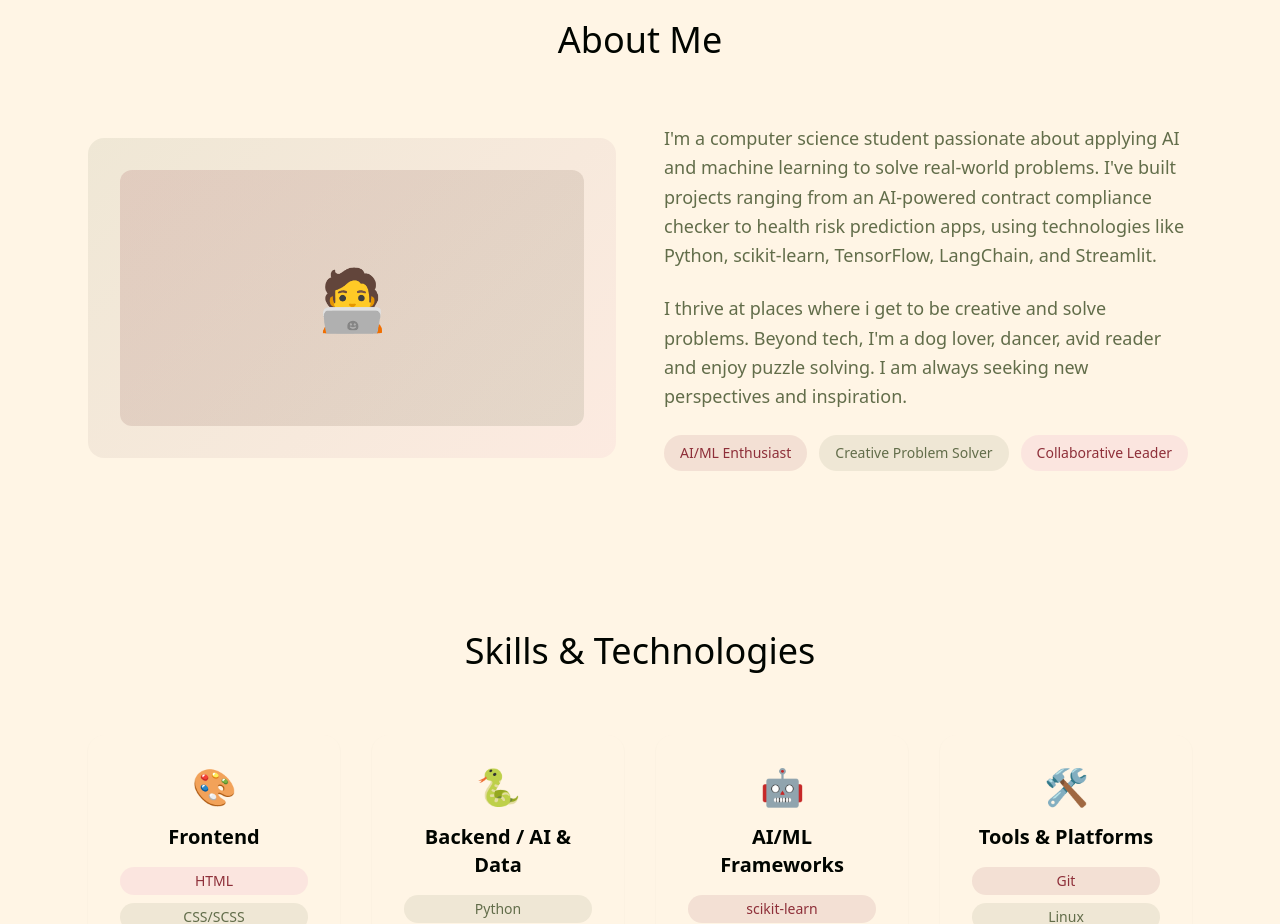
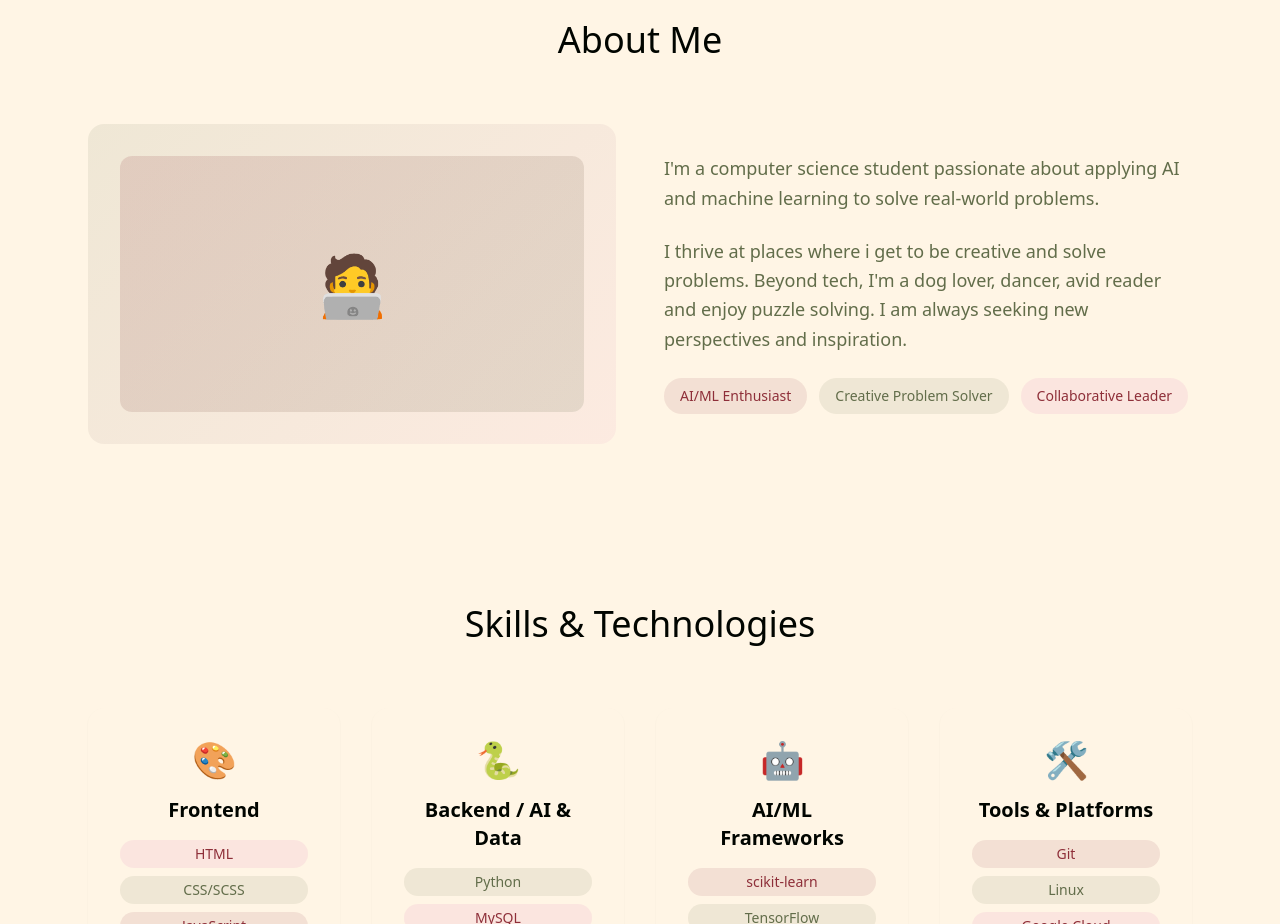
Before and after one commit to Shriya-Guptaa/Shriya-Guptaa.github.io, a plain HTML site: page index.html in a window 1280 px wide. Shown: the part 860-1784 px from the top of the page. Drawn offline with nearby package versions, Linux system fonts and the light colour scheme.

Commit message:
Update index.html

```diff
--- a/index.html
+++ b/index.html
@@ -210,8 +210,7 @@
                 </div>
                 <div>
                     <p class="text-lg text-secondary mb-6 leading-relaxed">
-                        I'm a computer science student passionate about applying AI and machine learning to solve real-world problems. I've built projects ranging from an AI-powered contract compliance checker to health risk prediction apps, using technologies like Python, scikit-learn, TensorFlow, LangChain, and Streamlit.
-                    </p>
+                        I'm a computer science student passionate about applying AI and machine learning to solve real-world problems.
                     <p class="text-lg text-secondary mb-6 leading-relaxed">
                         I thrive at places where i get to be creative and solve problems. Beyond tech, I'm a dog lover, dancer, avid reader and enjoy puzzle solving. I am always seeking new perspectives and inspiration.
                     </p>
```
